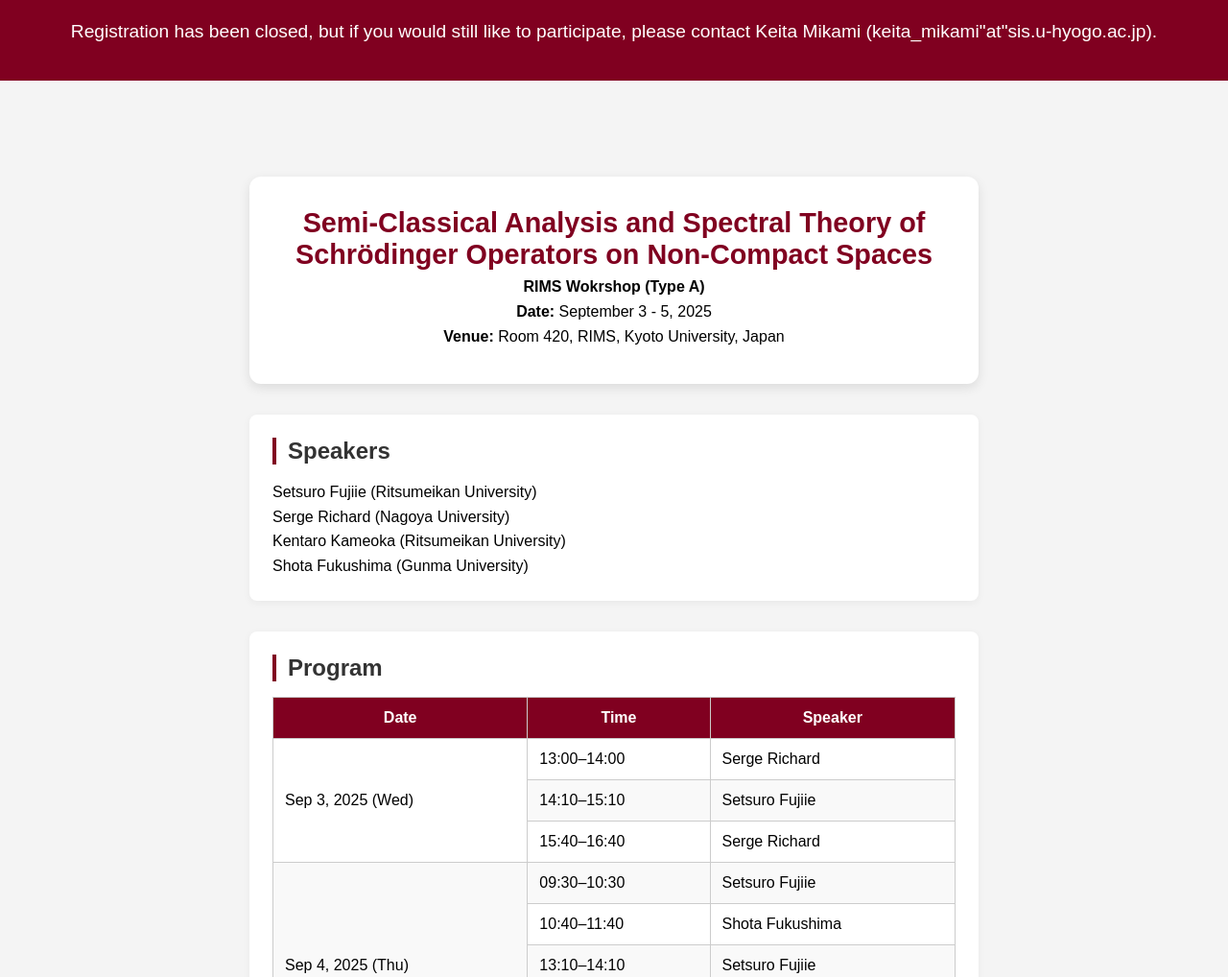
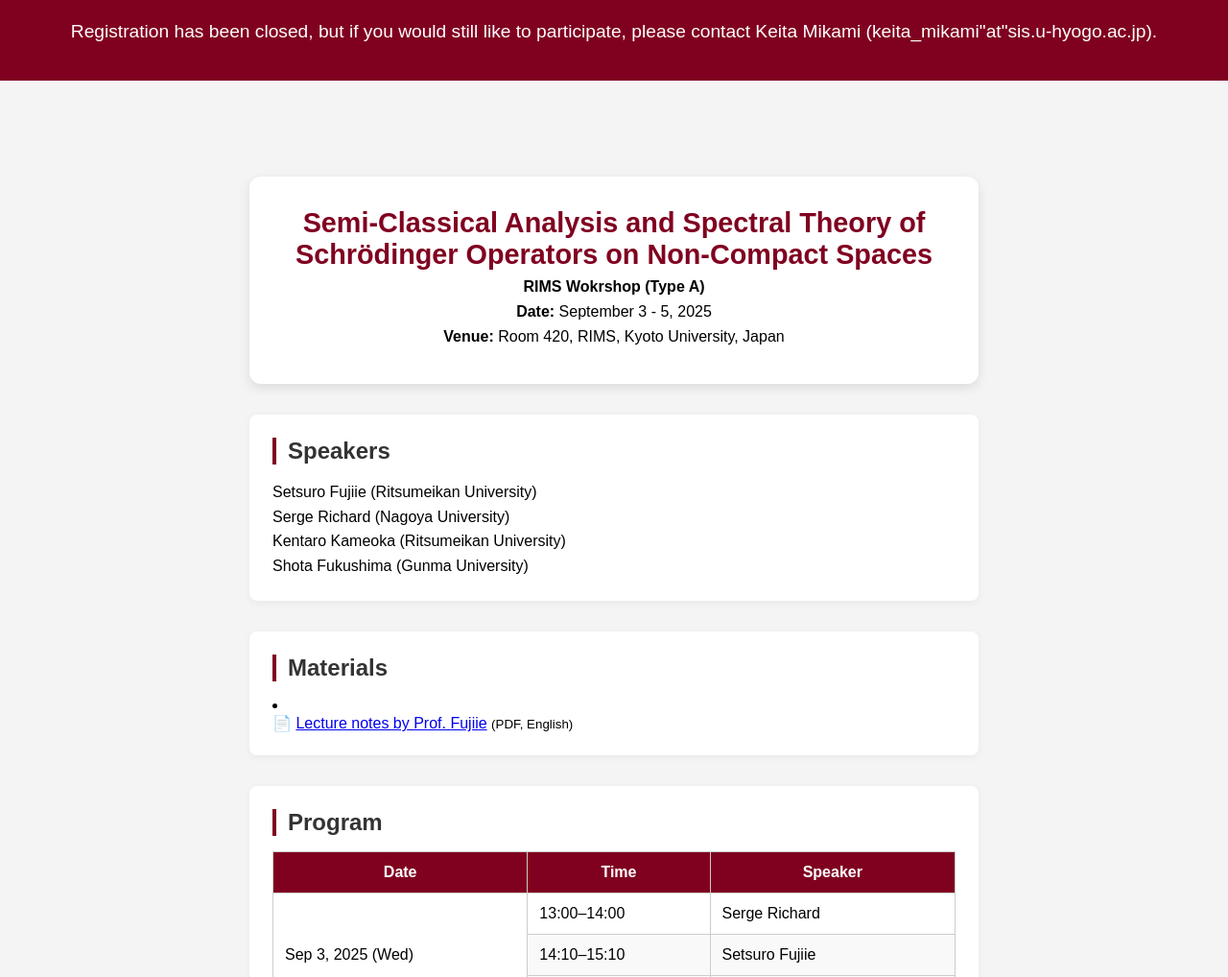
Before and after one commit to kmikami1022/keitamikami.github.io, a plain HTML site: page SAST.html in a window 1280 px wide. Shown: the part 82-1100 px from the top of the page at 96% size. Drawn offline with nearby package versions, Linux system fonts and the light colour scheme.

Commit message:
ノートを追加

```diff
--- a/SAST.html
+++ b/SAST.html
@@ -128,6 +128,20 @@
       <p><span class="lang en">Kentaro Kameoka (Ritsumeikan University)</span><span class="lang ja">亀岡 健太郎 (立命館大学)</span></p>
       <p><span class="lang en">Shota Fukushima (Gunma University)</span><span class="lang ja">福嶌 翔太 (群馬大学)</span></p>
     </section>
+
+     <section id="materials">
+      <h2><span class="lang en">Materials</span><span class="lang ja">資料</span></h2>
+      <li>
+        <span class="lang en">
+    📄     <a href="minicours2025.pdf" target="_blank">Lecture notes by Prof. Fujiie</a>
+            <small>(PDF, English)</small>
+             </span>
+          <span class="lang ja">
+          📄 <a href="minicours2025.pdf" target="_blank">講演資料 (藤家先生)</a>
+         <small>（英語のみになります）</small>
+         </span>
+      </li>
+     </section>
 
     <section id="program">
       <h2><span class="lang en">Program</span><span class="lang ja">プログラム</span></h2>
```
Also changed, not shown: 1 other file.
